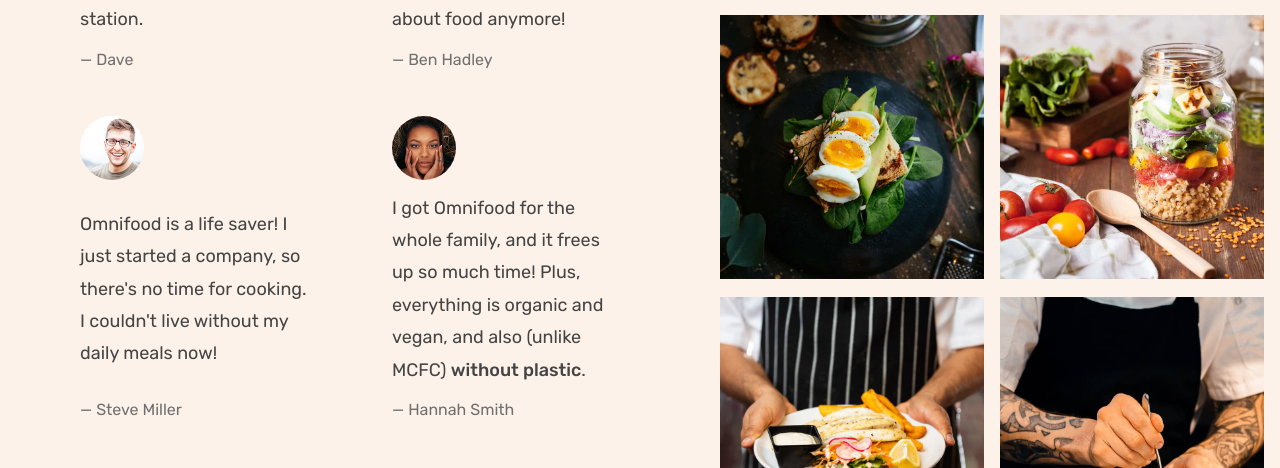
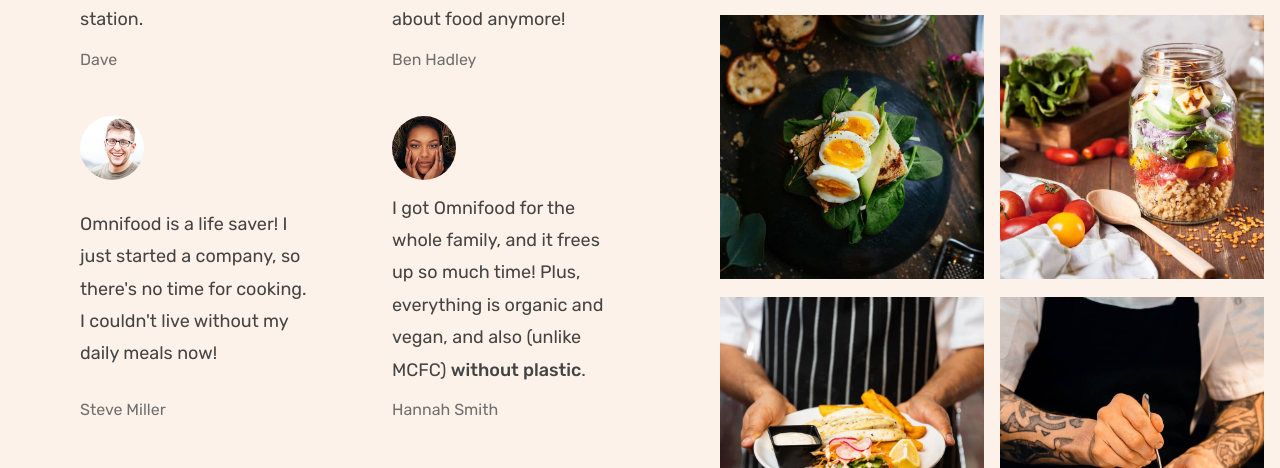
Before and after one commit to erenakgunduz/html-css-course, a plain HTML site: page 09-Omnifood-Optimizations/index.html in a window 1280 px wide. Shown: the part 4400-4868 px from the top of the page. Drawn offline with nearby package versions, Linux system fonts and the light colour scheme; some packages are replaced by stand-ins of ours; a script that the page names is missing.

Commit message:
Update index.html
rm unnecessary dashes

```diff
--- a/09-Omnifood-Optimizations/index.html
+++ b/09-Omnifood-Optimizations/index.html
@@ -326,7 +326,7 @@
                 Old ting try flex on man last week with a dead baecation &mdash;
                 baby, I go Heathrow more than your man goes petrol station.
               </blockquote>
-              <p class="testimonial-name">&mdash; Dave</p>
+              <p class="testimonial-name">Dave</p>
             </figure>
             <figure class="testimonial">
               <img
@@ -338,7 +338,7 @@
                 The AI algorithm is crazy good, it chooses the right meals for
                 me every time. It's amazing not to worry about food anymore!
               </blockquote>
-              <p class="testimonial-name">&mdash; Ben Hadley</p>
+              <p class="testimonial-name">Ben Hadley</p>
             </figure>
             <figure class="testimonial">
               <img
@@ -350,7 +350,7 @@
                 Omnifood is a life saver! I just started a company, so there's
                 no time for cooking. I couldn't live without my daily meals now!
               </blockquote>
-              <p class="testimonial-name">&mdash; Steve Miller</p>
+              <p class="testimonial-name">Steve Miller</p>
             </figure>
             <figure class="testimonial">
               <img
@@ -363,7 +363,7 @@
                 time! Plus, everything is organic and vegan, and also (unlike
                 MCFC) <strong>without plastic</strong>.
               </blockquote>
-              <p class="testimonial-name">&mdash; Hannah Smith</p>
+              <p class="testimonial-name">Hannah Smith</p>
             </figure>
           </div>
         </div>
```
